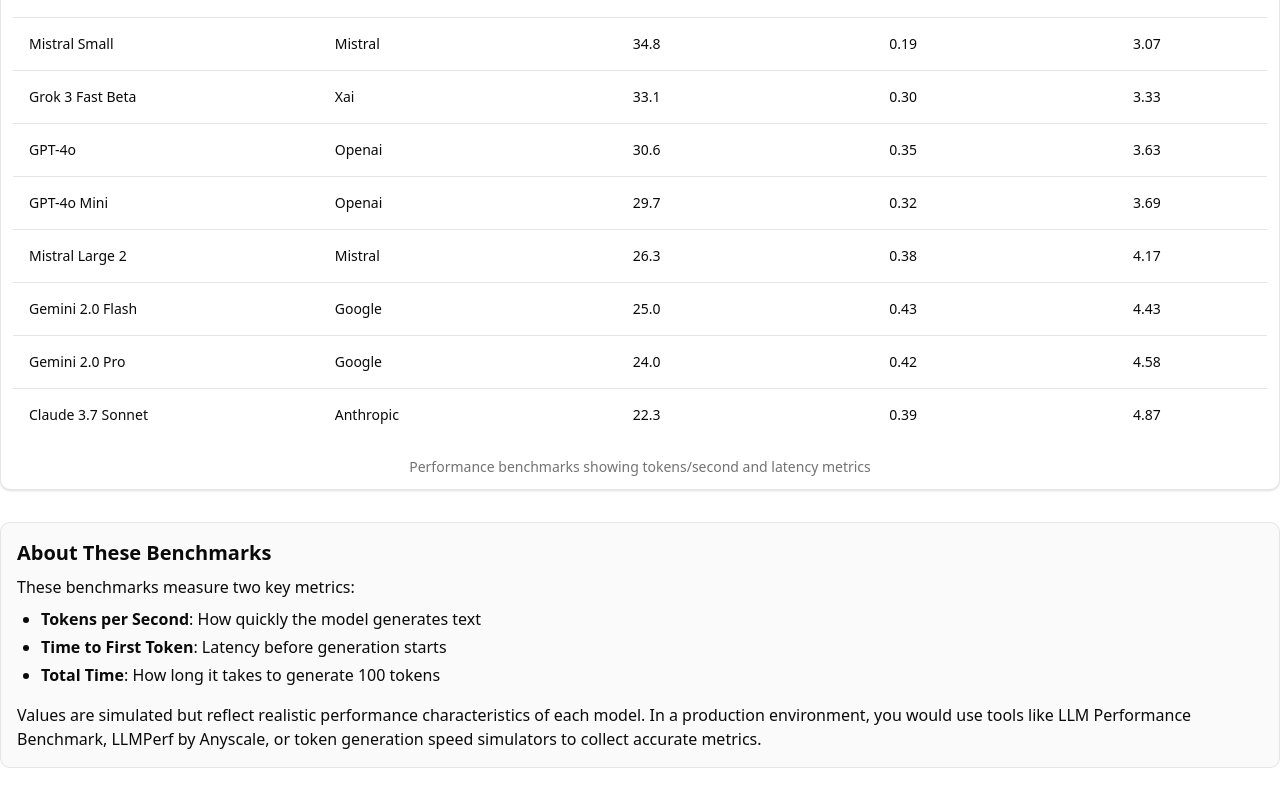
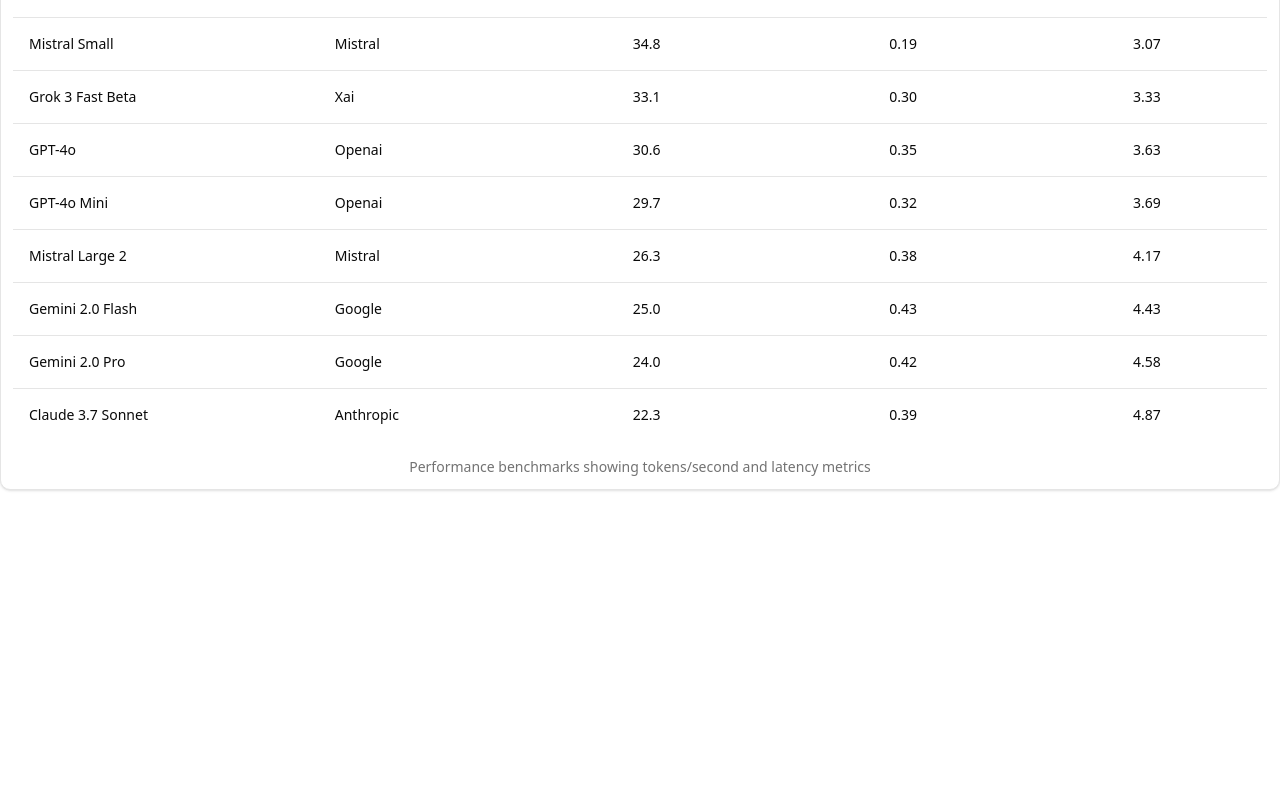
Before and after one commit to dieDeMiguel/ai-gateway, a Next.js app: page /benchmarks in a window 1280 px wide. Shown: the part 438-1238 px from the top of the page. After the commit the page ends 960 px from the top, so only its background shows below. Built offline with nearby package versions, Linux system fonts and the light colour scheme.

Commit message:
Remove the "About These Benchmarks" section from the BenchmarksPage component to streamline the layout and focus on the leaderboard display.

```diff
--- a/app/benchmarks/page.tsx
+++ b/app/benchmarks/page.tsx
@@ -25,22 +25,6 @@
         </p>
       </div>
       <Leaderboard />
-      <div className="mt-8 p-4 border rounded-lg bg-muted/50">
-        <h2 className="text-xl font-semibold mb-2">About These Benchmarks</h2>
-        <p className="mb-2">
-          These benchmarks measure two key metrics:
-        </p>
-        <ul className="list-disc pl-6 space-y-1 mb-4">
-          <li><strong>Tokens per Second</strong>: How quickly the model generates text</li>
-          <li><strong>Time to First Token</strong>: Latency before generation starts</li>
-          <li><strong>Total Time</strong>: How long it takes to generate 100 tokens</li>
-        </ul>
-        <p>
-          Values are simulated but reflect realistic performance characteristics of each model.
-          In a production environment, you would use tools like LLM Performance Benchmark,
-          LLMPerf by Anyscale, or token generation speed simulators to collect accurate metrics.
-        </p>
-      </div>
     </div>
   );
 }
```
